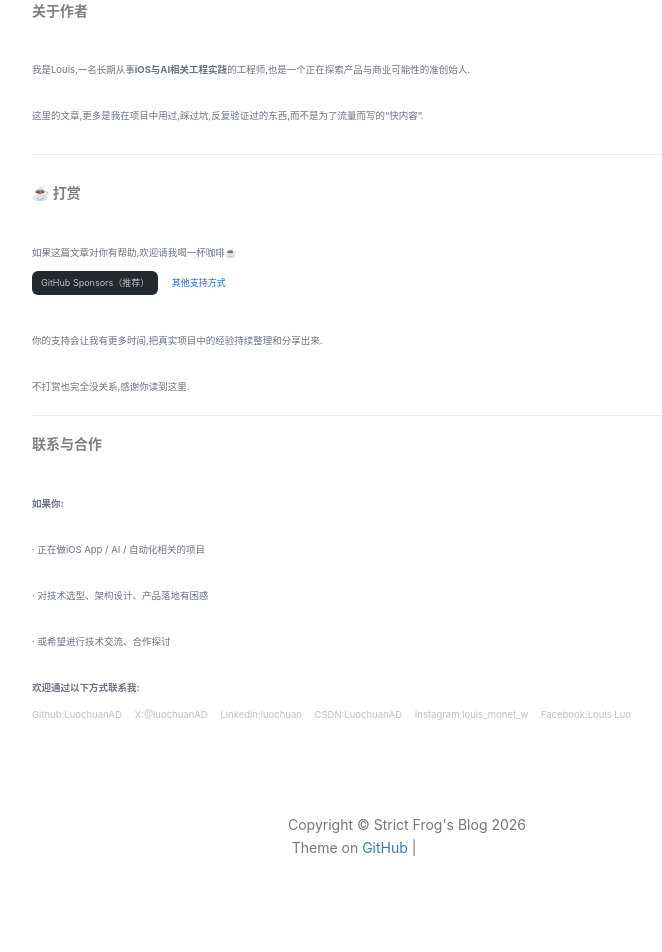
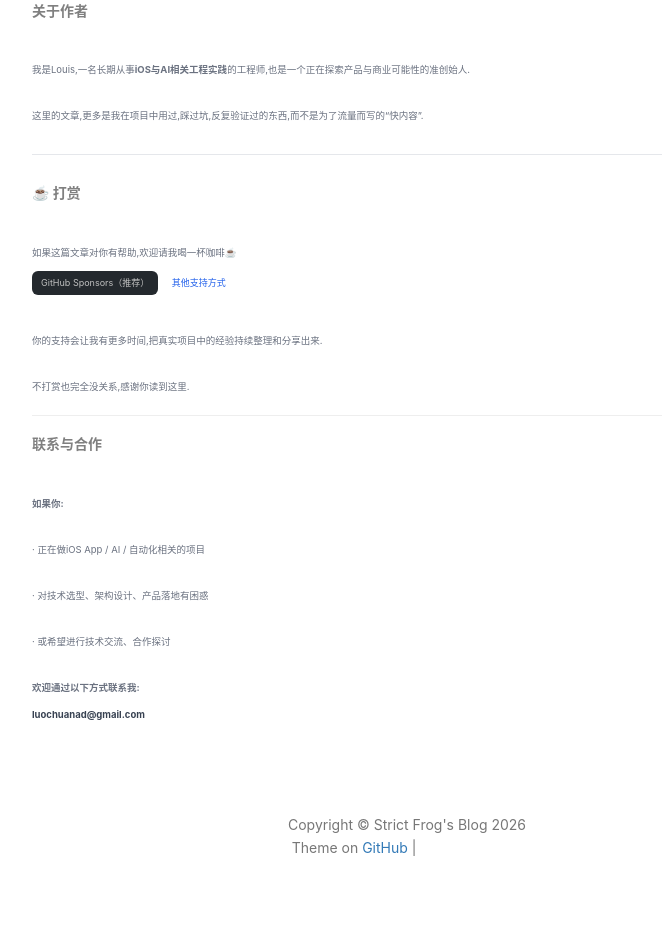
Before and after one commit to LuochuanAD/LuochuanAD.github.io, a Jekyll site: the page built from _posts/2023-09-15-Blog未来的计划与实行.md, in a window 1280 px wide. Shown: the part 1173-2125 px from the top of the page, without its empty margins (233-895 px from the left). Built offline with Jekyll 4.4.1, drawn with Linux system fonts in a browser that asks for light colours; nearby versions of some CDN libraries; comment, search, counter and statistics services are not loaded; grey boxes are pictures that could not be loaded.

Commit message:
Update post.html

```diff
--- a/_layouts/post.html
+++ b/_layouts/post.html
@@ -284,9 +284,9 @@ layout: default
                 <p class="donation-intro">· 或希望进行技术交流、合作探讨</p>
                 <p class="donation-intro"><strong>欢迎通过以下方式联系我:</strong></p>
                 <ul class="list-inline">
-                    {% for friend in site.friends %}
-                        <li><a href="{{friend.href}}">{{friend.title}}</a></li>
-                    {% endfor %}
+
+                        <li><strong>luochuanad@gmail.com</strong></li>
+
                 </ul>
                 {% endif %}
             </div>
```
